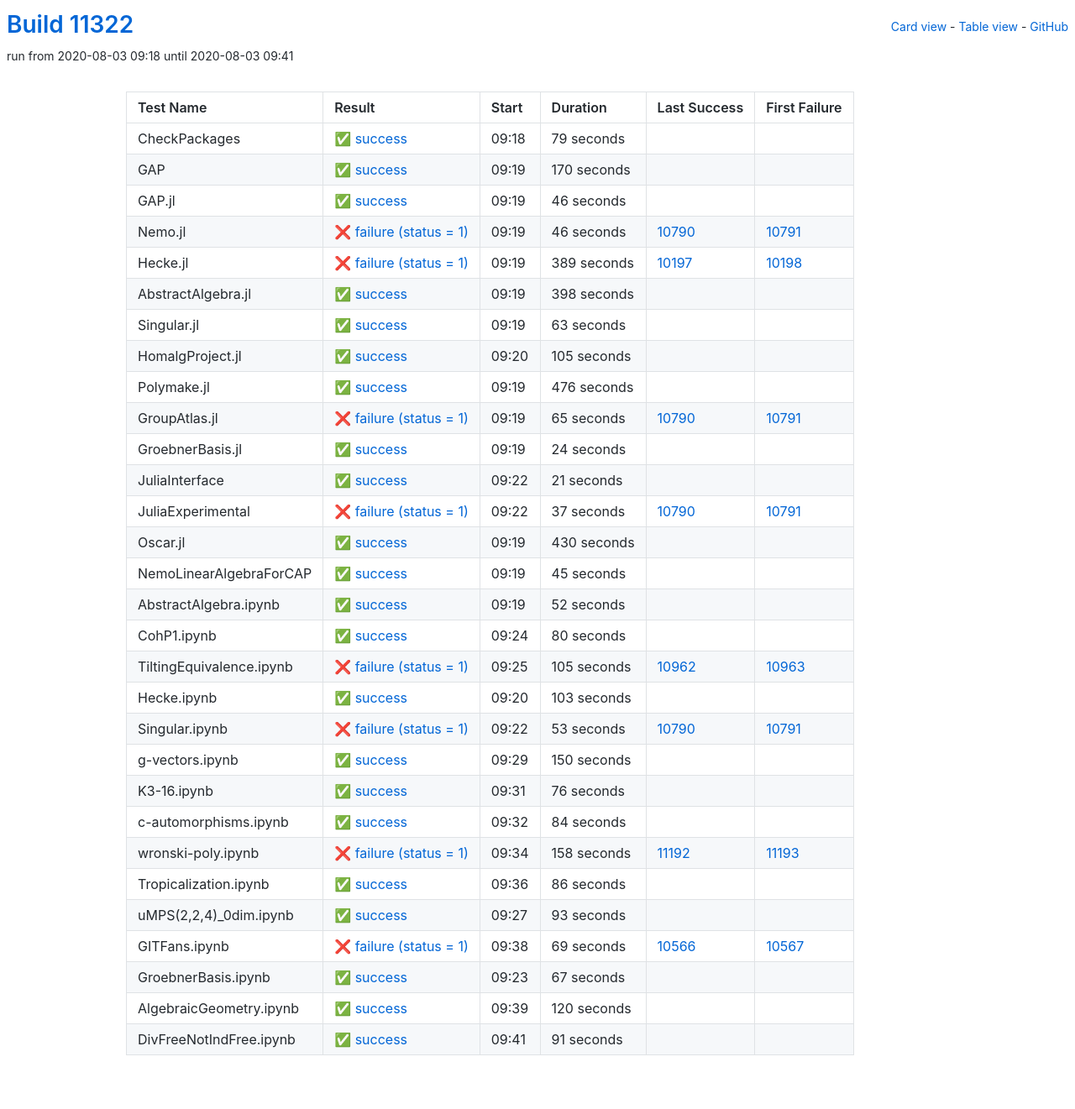
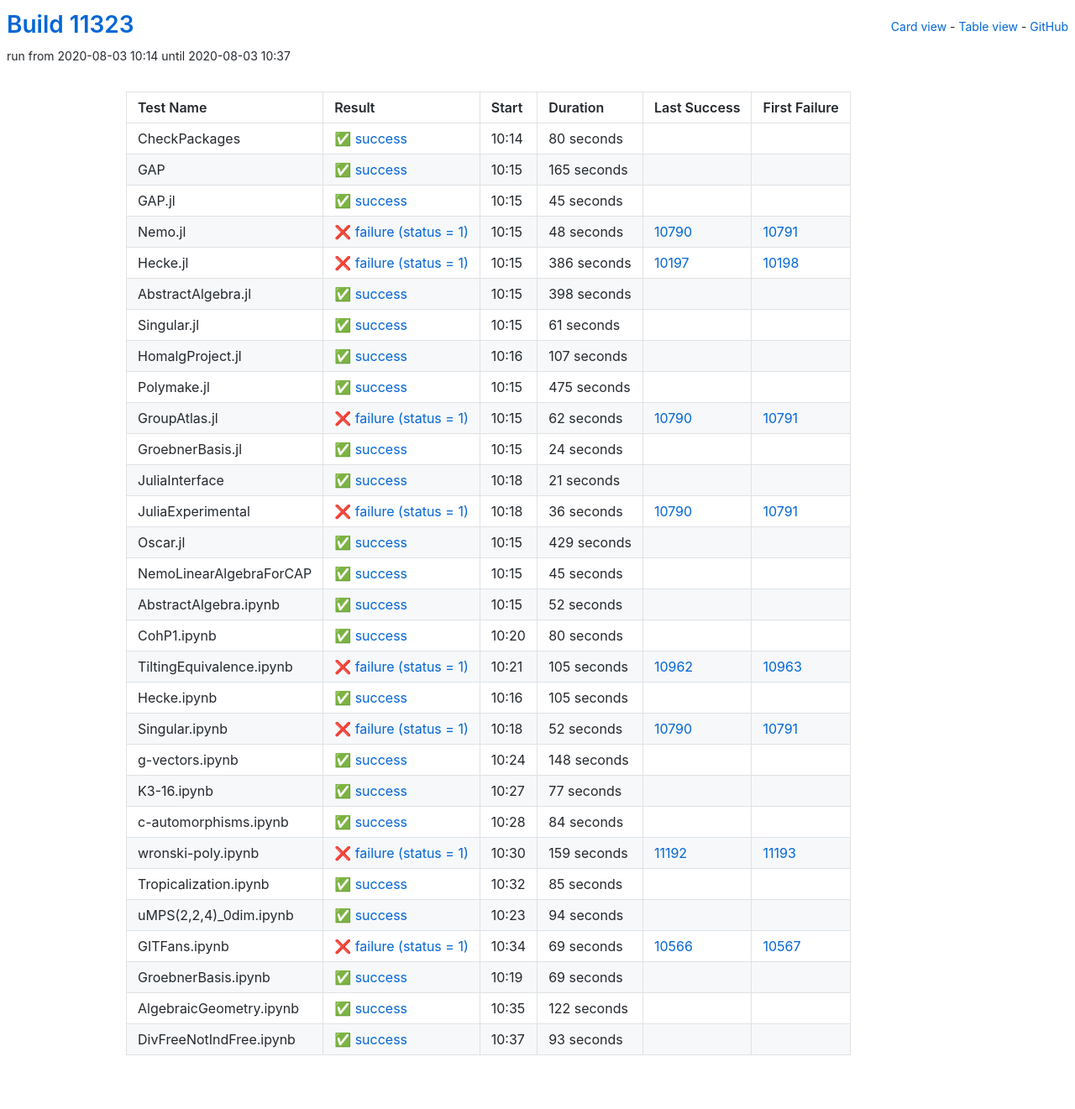
Before and after one commit to oscar-system/oscar-ci-status, a Jekyll site: the page built from table.html, in a window 1280 px wide. Shown: the whole page at 84% size. Built offline with Jekyll 4.4.1, drawn with Linux system fonts in a browser that asks for light colours.

Commit message:
Build #11323

```diff
--- a/_data/ci.yml
+++ b/_data/ci.yml
@@ -1,6 +1,6 @@
 ---
-build: 11322
-build_url: https://oscarci.mathematik.uni-kl.de/job/oscar/11322/
+build: 11323
+build_url: https://oscarci.mathematik.uni-kl.de/job/oscar/11323/
 job: oscar
 organization: oscar-system
 repo: oscar-ci-status
@@ -8,68 +8,68 @@ repourl: https://github.com/oscar-system/oscar-ci-status
 tests:
 - name: CheckPackages
   id: checkpackages
-  log: https://oscarci.mathematik.uni-kl.de/job/oscar/11322/artifact/logs/build-11322/CheckPackages.log
-  start: 2020-08-03 09:18
+  log: https://oscarci.mathematik.uni-kl.de/job/oscar/11323/artifact/logs/build-11323/CheckPackages.log
+  start: 2020-08-03 10:14
   success: true
   exitcode: 0
   status: success
-  duration: 79
+  duration: 80
   last_success: false
   last_success_url:
   first_failure: false
   first_failure_url:
 - name: GAP
   id: gap
-  log: https://oscarci.mathematik.uni-kl.de/job/oscar/11322/artifact/logs/build-11322/GAP.log
-  start: 2020-08-03 09:19
+  log: https://oscarci.mathematik.uni-kl.de/job/oscar/11323/artifact/logs/build-11323/GAP.log
+  start: 2020-08-03 10:15
   success: true
   exitcode: 0
   status: success
-  duration: 170
+  duration: 165
   last_success: false
   last_success_url:
   first_failure: false
   first_failure_url:
 - name: GAP.jl
   id: gap-jl
-  log: https://oscarci.mathematik.uni-kl.de/job/oscar/11322/artifact/logs/build-11322/GAP.jl.log
-  start: 2020-08-03 09:19
+  log: https://oscarci.mathematik.uni-kl.de/job/oscar/11323/artifact/logs/build-11323/GAP.jl.log
+  start: 2020-08-03 10:15
   success: true
   exitcode: 0
   status: success
-  duration: 46
+  duration: 45
   last_success: false
   last_success_url:
   first_failure: false
   first_failure_url:
 - name: Nemo.jl
   id: nemo-jl
-  log: https://oscarci.mathematik.uni-kl.de/job/oscar/11322/artifact/logs/build-11322/Nemo.jl.log
-  start: 2020-08-03 09:19
+  log: https://oscarci.mathematik.uni-kl.de/job/oscar/11323/artifact/logs/build-11323/Nemo.jl.log
+  start: 2020-08-03 10:15
   success: false
   exitcode: 1
   status: failure
-  duration: 46
+  duration: 48
   last_success: 10790
   last_success_url: https://oscarci.mathematik.uni-kl.de/job/oscar/10790/
   first_failure: 10791
   first_failure_url: https://oscarci.mathematik.uni-kl.de/job/oscar/10791/
 - name: Hecke.jl
   id: hecke-jl
-  log: https://oscarci.mathematik.uni-kl.de/job/oscar/11322/artifact/logs/build-11322/Hecke.jl.log
-  start: 2020-08-03 09:19
+  log: https://oscarci.mathematik.uni-kl.de/job/oscar/11323/artifact/logs/build-11323/Hecke.jl.log
+  start: 2020-08-03 10:15
   success: false
   exitcode: 1
   status: failure
-  duration: 389
+  duration: 386
   last_success: 10197
   last_success_url: https://oscarci.mathematik.uni-kl.de/job/oscar/10197/
   first_failure: 10198
   first_failure_url: https://oscarci.mathematik.uni-kl.de/job/oscar/10198/
 - name: AbstractAlgebra.jl
   id: abstractalgebra-jl
-  log: https://oscarci.mathematik.uni-kl.de/job/oscar/11322/artifact/logs/build-11322/AbstractAlgebra.jl.log
-  start: 2020-08-03 09:19
+  log: https://oscarci.mathematik.uni-kl.de/job/oscar/11323/artifact/logs/build-11323/AbstractAlgebra.jl.log
+  start: 2020-08-03 10:15
   success: true
   exitcode: 0
   status: success
@@ -80,56 +80,56 @@ tests:
   first_failure_url:
 - name: Singular.jl
   id: singular-jl
-  log: https://oscarci.mathematik.uni-kl.de/job/oscar/11322/artifact/logs/build-11322/Singular.jl.log
-  start: 2020-08-03 09:19
+  log: https://oscarci.mathematik.uni-kl.de/job/oscar/11323/artifact/logs/build-11323/Singular.jl.log
+  start: 2020-08-03 10:15
   success: true
   exitcode: 0
   status: success
-  duration: 63
+  duration: 61
   last_success: false
   last_success_url:
   first_failure: false
   first_failure_url:
 - name: HomalgProject.jl
   id: homalgproject-jl
-  log: https://oscarci.mathematik.uni-kl.de/job/oscar/11322/artifact/logs/build-11322/HomalgProject.jl.log
-  start: 2020-08-03 09:20
+  log: https://oscarci.mathematik.uni-kl.de/job/oscar/11323/artifact/logs/build-11323/HomalgProject.jl.log
+  start: 2020-08-03 10:16
   success: true
   exitcode: 0
   status: success
-  duration: 105
+  duration: 107
   last_success: false
   last_success_url:
   first_failure: false
   first_failure_url:
 - name: Polymake.jl
   id: polymake-jl
-  log: https://oscarci.mathematik.uni-kl.de/job/oscar/11322/artifact/logs/build-11322/Polymake.jl.log
-  start: 2020-08-03 09:19
+  log: https://oscarci.mathematik.uni-kl.de/job/oscar/11323/artifact/logs/build-11323/Polymake.jl.log
+  start: 2020-08-03 10:15
   success: true
   exitcode: 0
   status: success
-  duration: 476
+  duration: 475
   last_success: false
   last_success_url:
   first_failure: false
   first_failure_url:
 - name: GroupAtlas.jl
   id: groupatlas-jl
-  log: https://oscarci.mathematik.uni-kl.de/job/oscar/11322/artifact/logs/build-11322/GroupAtlas.jl.log
-  start: 2020-08-03 09:19
+  log: https://oscarci.mathematik.uni-kl.de/job/oscar/11323/artifact/logs/build-11323/GroupAtlas.jl.log
+  start: 2020-08-03 10:15
   success: false
   exitcode: 1
   status: failure
-  duration: 65
+  duration: 62
   last_success: 10790
   last_success_url: https://oscarci.mathematik.uni-kl.de/job/oscar/10790/
   first_failure: 10791
   first_failure_url: https://oscarci.mathematik.uni-kl.de/job/oscar/10791/
 - name: GroebnerBasis.jl
   id: groebnerbasis-jl
-  log: https://oscarci.mathematik.uni-kl.de/job/oscar/11322/artifact/logs/build-11322/GroebnerBasis.jl.log
-  start: 2020-08-03 09:19
+  log: https://oscarci.mathematik.uni-kl.de/job/oscar/11323/artifact/logs/build-11323/GroebnerBasis.jl.log
+  start: 2020-08-03 10:15
   success: true
   exitcode: 0
   status: success
@@ -140,8 +140,8 @@ tests:
   first_failure_url:
 - name: JuliaInterface
   id: juliainterface
-  log: https://oscarci.mathematik.uni-kl.de/job/oscar/11322/artifact/logs/build-11322/JuliaInterface.log
-  start: 2020-08-03 09:22
+  log: https://oscarci.mathematik.uni-kl.de/job/oscar/11323/artifact/logs/build-11323/JuliaInterface.log
+  start: 2020-08-03 10:18
   success: true
   exitcode: 0
   status: success
@@ -152,32 +152,32 @@ tests:
   first_failure_url:
 - name: JuliaExperimental
   id: juliaexperimental
-  log: https://oscarci.mathematik.uni-kl.de/job/oscar/11322/artifact/logs/build-11322/JuliaExperimental.log
-  start: 2020-08-03 09:22
+  log: https://oscarci.mathematik.uni-kl.de/job/oscar/11323/artifact/logs/build-11323/JuliaExperimental.log
+  start: 2020-08-03 10:18
   success: false
   exitcode: 1
   status: failure
-  duration: 37
+  duration: 36
   last_success: 10790
   last_success_url: https://oscarci.mathematik.uni-kl.de/job/oscar/10790/
   first_failure: 10791
   first_failure_url: https://oscarci.mathematik.uni-kl.de/job/oscar/10791/
 - name: Oscar.jl
   id: oscar-jl
-  log: https://oscarci.mathematik.uni-kl.de/job/oscar/11322/artifact/logs/build-11322/Oscar.jl.log
-  start: 2020-08-03 09:19
+  log: https://oscarci.mathematik.uni-kl.de/job/oscar/11323/artifact/logs/build-11323/Oscar.jl.log
+  start: 2020-08-03 10:15
   success: true
   exitcode: 0
   status: success
-  duration: 430
+  duration: 429
   last_success: false
   last_success_url:
   first_failure: false
   first_failure_url:
 - name: NemoLinearAlgebraForCAP
   id: nemolinearalgebraforcap
-  log: https://oscarci.mathematik.uni-kl.de/job/oscar/11322/artifact/logs/build-11322/NemoLinearAlgebraForCAP.log
-  start: 2020-08-03 09:19
+  log: https://oscarci.mathematik.uni-kl.de/job/oscar/11323/artifact/logs/build-11323/NemoLinearAlgebraForCAP.log
+  start: 2020-08-03 10:15
   success: true
   exitcode: 0
   status: success
@@ -188,8 +188,8 @@ tests:
   first_failure_url:
 - name: AbstractAlgebra.ipynb
   id: abstractalgebra-ipynb
-  log: https://oscarci.mathematik.uni-kl.de/job/oscar/11322/artifact/logs/build-11322/AbstractAlgebra.ipynb.log
-  start: 2020-08-03 09:19
+  log: https://oscarci.mathematik.uni-kl.de/job/oscar/11323/artifact/logs/build-11323/AbstractAlgebra.ipynb.log
+  start: 2020-08-03 10:15
   success: true
   exitcode: 0
   status: success
@@ -200,8 +200,8 @@ tests:
   first_failure_url:
 - name: CohP1.ipynb
   id: cohp1-ipynb
-  log: https://oscarci.mathematik.uni-kl.de/job/oscar/11322/artifact/logs/build-11322/CohP1.ipynb.log
-  start: 2020-08-03 09:24
+  log: https://oscarci.mathematik.uni-kl.de/job/oscar/11323/artifact/logs/build-11323/CohP1.ipynb.log
+  start: 2020-08-03 10:20
   success: true
   exitcode: 0
   status: success
@@ -212,8 +212,8 @@ tests:
   first_failure_url:
 - name: TiltingEquivalence.ipynb
   id: tiltingequivalence-ipynb
-  log: https://oscarci.mathematik.uni-kl.de/job/oscar/11322/artifact/logs/build-11322/TiltingEquivalence.ipynb.log
-  start: 2020-08-03 09:25
+  log: https://oscarci.mathematik.uni-kl.de/job/oscar/11323/artifact/logs/build-11323/TiltingEquivalence.ipynb.log
+  start: 2020-08-03 10:21
   success: false
   exitcode: 1
   status: failure
@@ -224,56 +224,56 @@ tests:
   first_failure_url: https://oscarci.mathematik.uni-kl.de/job/oscar/10963/
 - name: Hecke.ipynb
   id: hecke-ipynb
-  log: https://oscarci.mathematik.uni-kl.de/job/oscar/11322/artifact/logs/build-11322/Hecke.ipynb.log
-  start: 2020-08-03 09:20
+  log: https://oscarci.mathematik.uni-kl.de/job/oscar/11323/artifact/logs/build-11323/Hecke.ipynb.log
+  start: 2020-08-03 10:16
   success: true
   exitcode: 0
   status: success
-  duration: 103
+  duration: 105
   last_success: false
   last_success_url:
   first_failure: false
   first_failure_url:
 - name: Singular.ipynb
   id: singular-ipynb
-  log: https://oscarci.mathematik.uni-kl.de/job/oscar/11322/artifact/logs/build-11322/Singular.ipynb.log
-  start: 2020-08-03 09:22
+  log: https://oscarci.mathematik.uni-kl.de/job/oscar/11323/artifact/logs/build-11323/Singular.ipynb.log
+  start: 2020-08-03 10:18
   success: false
   exitcode: 1
   status: failure
-  duration: 53
+  duration: 52
   last_success: 10790
   last_success_url: https://oscarci.mathematik.uni-kl.de/job/oscar/10790/
   first_failure: 10791
   first_failure_url: https://oscarci.mathematik.uni-kl.de/job/oscar/10791/
 - name: g-vectors.ipynb
   id: g-vectors-ipynb
-  log: https://oscarci.mathematik.uni-kl.de/job/oscar/11322/artifact/logs/build-11322/g-vectors.ipynb.log
-  start: 2020-08-03 09:29
+  log: https://oscarci.mathematik.uni-kl.de/job/oscar/11323/artifact/logs/build-11323/g-vectors.ipynb.log
+  start: 2020-08-03 10:24
   success: true
   exitcode: 0
   status: success
-  duration: 150
+  duration: 148
   last_success: false
   last_success_url:
   first_failure: false
   first_failure_url:
 - name: K3-16.ipynb
   id: k3-16-ipynb
-  log: https://oscarci.mathematik.uni-kl.de/job/oscar/11322/artifact/logs/build-11322/K3-16.ipynb.log
-  start: 2020-08-03 09:31
+  log: https://oscarci.mathematik.uni-kl.de/job/oscar/11323/artifact/logs/build-11323/K3-16.ipynb.log
+  start: 2020-08-03 10:27
   success: true
   exitcode: 0
   status: success
-  duration: 76
+  duration: 77
   last_success: false
   last_success_url:
   first_failure: false
   first_failure_url:
 - name: c-automorphisms.ipynb
   id: c-automorphisms-ipynb
-  log: https://oscarci.mathematik.uni-kl.de/job/oscar/11322/artifact/logs/build-11322/c-automorphisms.ipynb.log
-  start: 2020-08-03 09:32
+  log: https://oscarci.mathematik.uni-kl.de/job/oscar/11323/artifact/logs/build-11323/c-automorphisms.ipynb.log
+  start: 2020-08-03 10:28
   success: true
   exitcode: 0
   status: success
@@ -284,44 +284,44 @@ tests:
   first_failure_url:
 - name: wronski-poly.ipynb
   id: wronski-poly-ipynb
-  log: https://oscarci.mathematik.uni-kl.de/job/oscar/11322/artifact/logs/build-11322/wronski-poly.ipynb.log
-  start: 2020-08-03 09:34
+  log: https://oscarci.mathematik.uni-kl.de/job/oscar/11323/artifact/logs/build-11323/wronski-poly.ipynb.log
+  start: 2020-08-03 10:30
   success: false
   exitcode: 1
   status: failure
-  duration: 158
+  duration: 159
   last_success: 11192
   last_success_url: https://oscarci.mathematik.uni-kl.de/job/oscar/11192/
   first_failure: 11193
   first_failure_url: https://oscarci.mathematik.uni-kl.de/job/oscar/11193/
 - name: Tropicalization.ipynb
   id: tropicalization-ipynb
-  log: https://oscarci.mathematik.uni-kl.de/job/oscar/11322/artifact/logs/build-11322/Tropicalization.ipynb.log
-  start: 2020-08-03 09:36
+  log: https://oscarci.mathematik.uni-kl.de/job/oscar/11323/artifact/logs/build-11323/Tropicalization.ipynb.log
+  start: 2020-08-03 10:32
   success: true
   exitcode: 0
   status: success
-  duration: 86
+  duration: 85
   last_success: false
   last_success_url:
   first_failure: false
   first_failure_url:
 - name: uMPS(2,2,4)_0dim.ipynb
   id: umps-2-2-4-0dim-ipynb
-  log: https://oscarci.mathematik.uni-kl.de/job/oscar/11322/artifact/logs/build-11322/uMPS-2-2-4-_0dim.ipynb.log
-  start: 2020-08-03 09:27
+  log: https://oscarci.mathematik.uni-kl.de/job/oscar/11323/artifact/logs/build-11323/uMPS-2-2-4-_0dim.ipynb.log
+  start: 2020-08-03 10:23
   success: true
   exitcode: 0
   status: success
-  duration: 93
+  duration: 94
   last_success: false
   last_success_url:
   first_failure: false
   first_failure_url:
 - name: GITFans.ipynb
   id: gitfans-ipynb
-  log: https://oscarci.mathematik.uni-kl.de/job/oscar/11322/artifact/logs/build-11322/GITFans.ipynb.log
-  start: 2020-08-03 09:38
+  log: https://oscarci.mathematik.uni-kl.de/job/oscar/11323/artifact/logs/build-11323/GITFans.ipynb.log
+  start: 2020-08-03 10:34
   success: false
   exitcode: 1
   status: failure
@@ -332,36 +332,36 @@ tests:
   first_failure_url: https://oscarci.mathematik.uni-kl.de/job/oscar/10567/
 - name: GroebnerBasis.ipynb
   id: groebnerbasis-ipynb
-  log: https://oscarci.mathematik.uni-kl.de/job/oscar/11322/artifact/logs/build-11322/GroebnerBasis.ipynb.log
-  start: 2020-08-03 09:23
+  log: https://oscarci.mathematik.uni-kl.de/job/oscar/11323/artifact/logs/build-11323/GroebnerBasis.ipynb.log
+  start: 2020-08-03 10:19
   success: true
   exitcode: 0
   status: success
-  duration: 67
+  duration: 69
   last_success: false
   last_success_url:
   first_failure: false
   first_failure_url:
 - name: AlgebraicGeometry.ipynb
   id: algebraicgeometry-ipynb
-  log: https://oscarci.mathematik.uni-kl.de/job/oscar/11322/artifact/logs/build-11322/AlgebraicGeometry.ipynb.log
-  start: 2020-08-03 09:39
+  log: https://oscarci.mathematik.uni-kl.de/job/oscar/11323/artifact/logs/build-11323/AlgebraicGeometry.ipynb.log
+  start: 2020-08-03 10:35
   success: true
   exitcode: 0
   status: success
-  duration: 120
+  duration: 122
   last_success: false
   last_success_url:
   first_failure: false
   first_failure_url:
 - name: DivFreeNotIndFree.ipynb
   id: divfreenotindfree-ipynb
-  log: https://oscarci.mathematik.uni-kl.de/job/oscar/11322/artifact/logs/build-11322/DivFreeNotIndFree.ipynb.log
-  start: 2020-08-03 09:41
+  log: https://oscarci.mathematik.uni-kl.de/job/oscar/11323/artifact/logs/build-11323/DivFreeNotIndFree.ipynb.log
+  start: 2020-08-03 10:37
   success: true
   exitcode: 0
   status: success
-  duration: 91
+  duration: 93
   last_success: false
   last_success_url:
   first_failure: false
```
Also changed, not shown: README.md.
